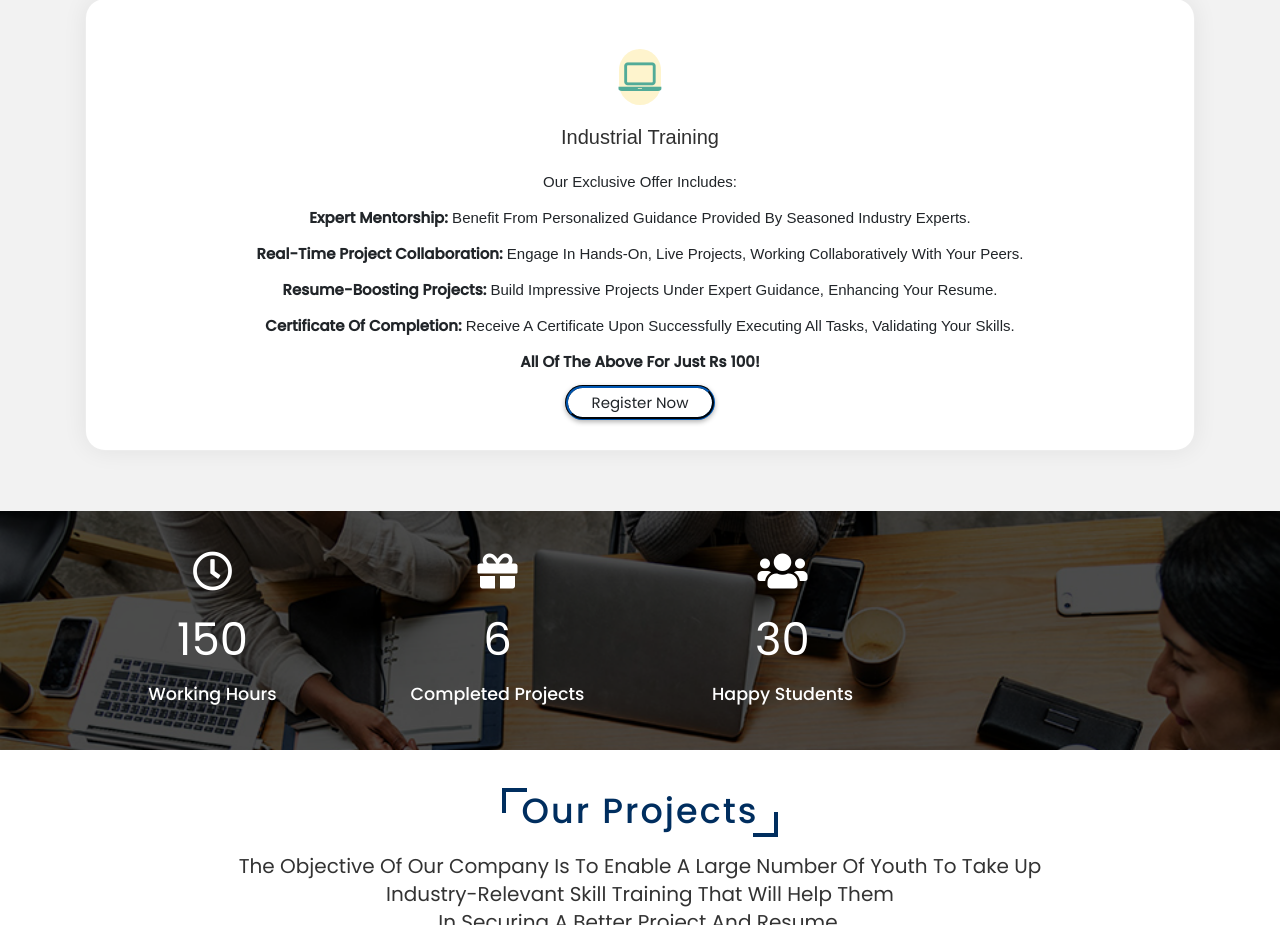
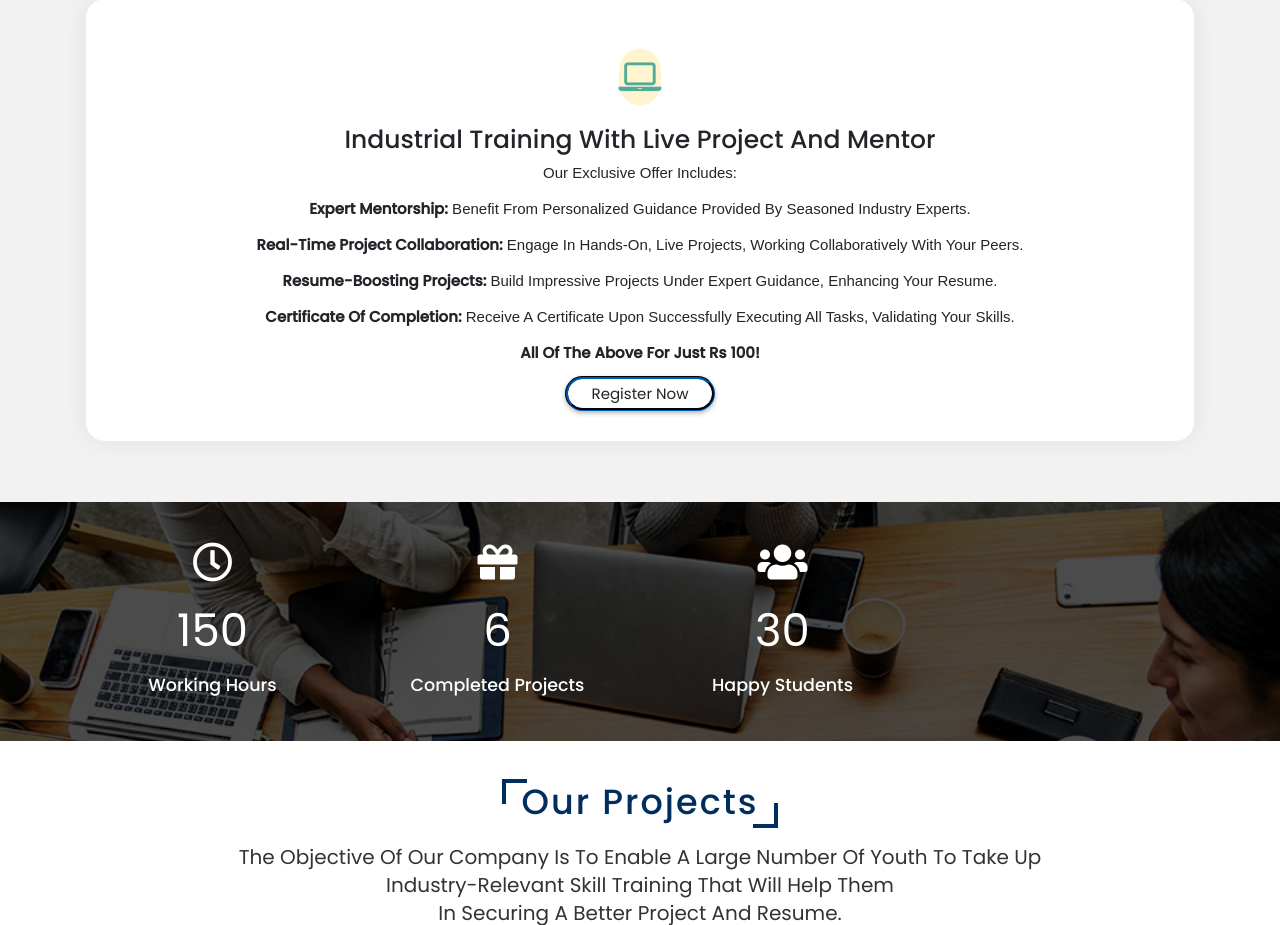
Before and after one commit to SubhamPanda2003/buildwithpeers, a plain HTML site: page index.html in a window 1280 px wide. Shown: the part 1460-2385 px from the top of the page. Drawn offline with nearby package versions, Linux system fonts and the light colour scheme.

Commit message:
Update index.html

```diff
--- a/index.html
+++ b/index.html
@@ -72,7 +72,7 @@
         </div>
         <div class="col-lg-12 col-sm-6">
           <div class="item"> <span class="icon feature_box_col_one"><i class="fa fa-laptop"></i></span>
-            <h6>Industrial Training</h6>
+            <h1>Industrial Training with Live Project and Mentor</h1>
             <p>Our exclusive offer includes:</p>
 
            <p>
```
